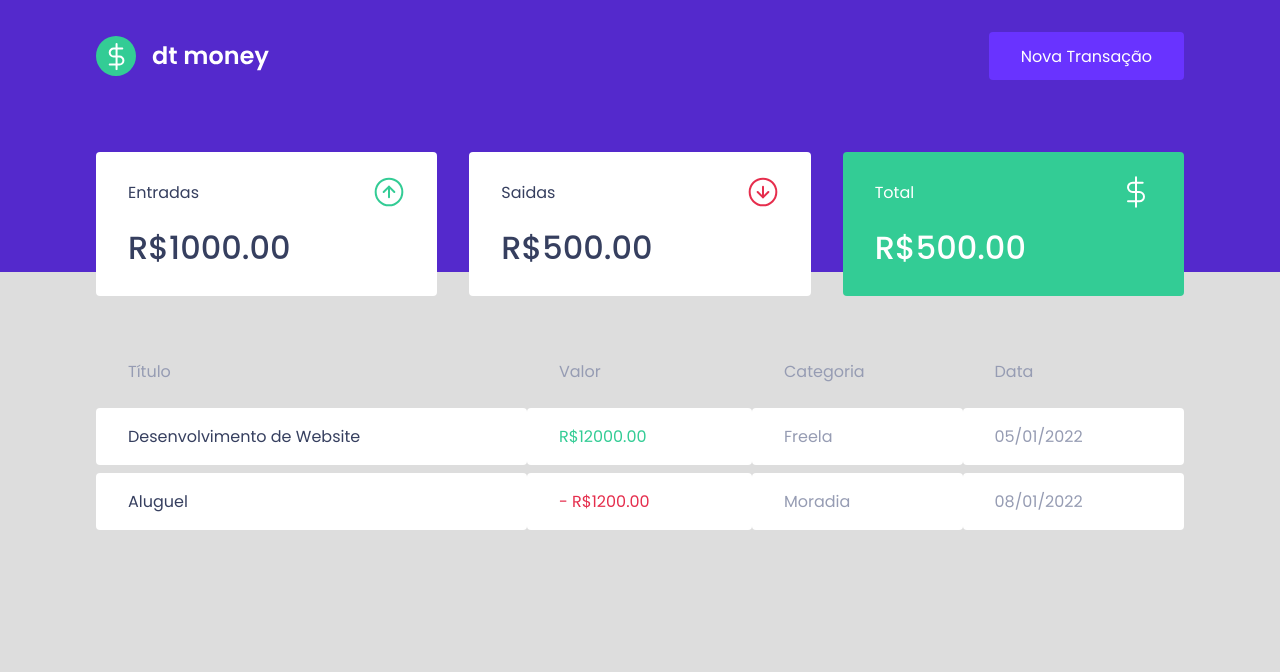
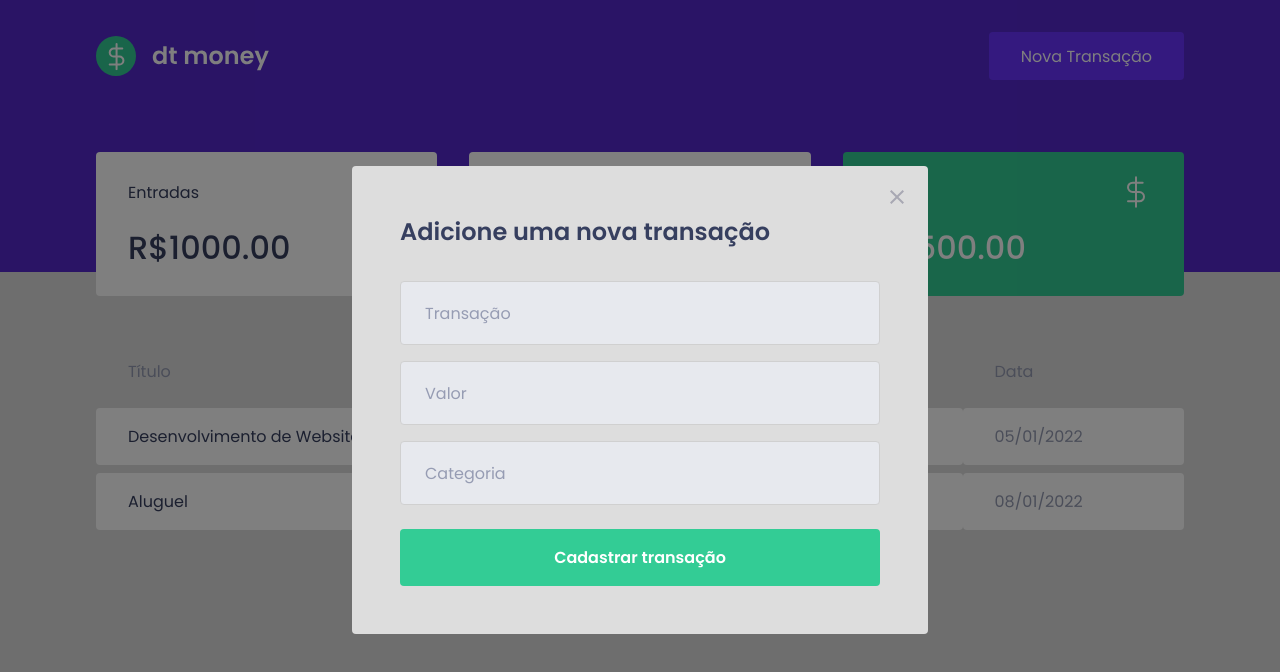
Before and after one commit to matheusalecksander/dtmoney, a React (Create React App) app: page / in a window 1280 px wide. Both pictures are taken after a click on the button "Nova Transação". Shown: the top 672 px of the page. Built offline with nearby package versions, Linux system fonts and the light colour scheme; no server answers; what miragejs would draw is missing.

Commit message:
Criado a conexão com a api utilizando axios e criado modal de transações

```diff
--- a/package.json
+++ b/package.json
@@ -3,9 +3,11 @@
   "version": "0.1.0",
   "private": true,
   "dependencies": {
+    "axios": "^0.24.0",
     "miragejs": "^0.1.42",
     "react": "^17.0.2",
     "react-dom": "^17.0.2",
+    "react-modal": "^3.14.4",
     "react-scripts": "4.0.3",
     "styled-components": "^5.3.3",
     "web-vitals": "^1.0.1"
@@ -18,6 +20,7 @@
     "@types/node": "^12.0.0",
     "@types/react": "^17.0.0",
     "@types/react-dom": "^17.0.0",
+    "@types/react-modal": "^3.13.1",
     "@types/styled-components": "^5.1.16",
     "typescript": "^4.1.2"
   },
--- a/src/App.tsx
+++ b/src/App.tsx
@@ -1,13 +1,32 @@
+import { useState } from 'react'
+
 import { Dashboard } from "./components/Dashboard";
 import { Header } from "./components/Header";
+import { NewTransactionModal } from "./components/NewTransactionModal";
+
 import { GlobalStyle } from "./styles/global";
 
 export function App() {
+  const [isNewTransactionModalOpen, setIsNewTransactionModalOpen] = useState(false)
+
+  function handleNewTransactionModalOpen() {
+    setIsNewTransactionModalOpen(true)
+  }
+
+  function handleNewTransactionModalClose() {
+    setIsNewTransactionModalOpen(false)
+  }
   return (
     <>
       <GlobalStyle />
-      <Header />
+      <Header
+        onNewTransactionModalOpen={handleNewTransactionModalOpen}
+      />
       <Dashboard />
+      <NewTransactionModal
+        isOpen={isNewTransactionModalOpen}
+        onRequestClose={handleNewTransactionModalClose}
+      />
     </>
   );
 }
--- a/src/components/Header/index.tsx
+++ b/src/components/Header/index.tsx
@@ -1,12 +1,16 @@
 import logoImg from '../../assets/logo.svg'
 import { Container, Content } from './styles';
 
-export function Header() {
+interface HeaderProps {
+  onNewTransactionModalOpen: () => void
+}
+
+export function Header({ onNewTransactionModalOpen }: HeaderProps) {
   return (
     <Container>
       <Content>
         <img src={logoImg} alt="dt money" />
-        <button type="button">
+        <button type="button" onClick={onNewTransactionModalOpen}>
           Nova Transação
         </button>
       </Content>
--- /dev/null
+++ b/src/components/NewTransactionModal/index.tsx
@@ -0,0 +1,53 @@
+import Modal from 'react-modal'
+import { Container } from './styles'
+
+import closeImg from '../../assets/close.svg'
+
+Modal.setAppElement('#root')
+
+interface NewTransactionModalProps {
+  isOpen: boolean,
+  onRequestClose: () => void
+}
+
+export function NewTransactionModal({ isOpen, onRequestClose }: NewTransactionModalProps) {
+  return (
+    <Modal
+      isOpen={isOpen}
+      onRequestClose={onRequestClose}
+      overlayClassName="react-modal-overlay"
+      className="react-modal-content"
+    >
+
+      <button
+        type="button"
+        onClick={onRequestClose}
+        className="react-modal-close"
+      >
+        <img src={closeImg} alt="Fechar modal" />
+      </button>
+
+      <Container>
+        <h2>Adicione uma nova transação</h2>
+
+        <input
+          placeholder="Transação"
+        />
+
+        <input
+          type="number"
+          placeholder="Valor"
+        />
+        <input
+          placeholder="Categoria"
+        />
+
+        <button type="submit">
+          Cadastrar transação
+        </button>
+
+      </Container>
+
+    </Modal>
+  );
+}
--- /dev/null
+++ b/src/components/NewTransactionModal/styles.ts
@@ -0,0 +1,45 @@
+import styled from 'styled-components'
+
+export const Container = styled.form`
+  h2 {
+    color: var(--text-title);
+    font-size: 1.5rem;
+    margin-bottom: 2rem;
+  }
+
+  input {
+    width: 100%;
+    padding: 0 1.5rem;
+    height: 4rem;
+    border-radius: 0.25rem;
+    border: 1px solid #d0d0d0;
+    background: #e7e9ee;
+    font-weight: 400;
+    font-size: 1rem;
+
+    &::placeholder {
+      color: var(--text-body)
+    }
+
+    & + input {
+      margin-top: 1rem;
+    }
+  }
+
+  button[type="submit"] {
+    width: 100%;
+    padding: 1rem 0;
+    background: var(--green);
+    color: #fff;
+    border-radius: 0.25rem;
+    border: 0;
+    font-size: 1rem;
+    font-weight: 600;
+    margin-top: 1.5rem;
+
+    &:hover {
+      filter: brightness(0.9);
+      transition: 0.2s;
+    }
+  }
+`
--- a/src/components/TransactionsTable/index.tsx
+++ b/src/components/TransactionsTable/index.tsx
@@ -1,12 +1,12 @@
 import { useEffect } from "react";
+import { api } from "../../services/api";
 import { Container } from "./styles";
 
 export function TransactionsTable() {
 
   useEffect(() => {
-    fetch('http://localhost:3000/api/transactions')
-      .then(response => response.json())
-      .then(data => console.log(data))
+    api.get('transactions')
+      .then(response => console.log(response.data))
   }, [])
 
   return (
--- /dev/null
+++ b/src/services/api.ts
@@ -0,0 +1,5 @@
+import axios from 'axios';
+
+export const api = axios.create({
+  baseURL: 'http://localhost:3000/api'
+})
--- a/src/styles/global.ts
+++ b/src/styles/global.ts
@@ -65,4 +65,39 @@
     opacity: 0.6;
     cursor: not-allowed;
   }
+
+  .react-modal-overlay {
+    background: rgba(0, 0, 0, 0.5);
+
+    position: fixed;
+    top: 0;
+    bottom: 0;
+    right: 0;
+    left: 0;
+
+    display: flex;
+    align-items: center;
+    justify-content: center;
+  }
+
+  .react-modal-content {
+    width: 100%;
+    max-width: 576px;
+    background: var(--background);
+    padding: 3rem;
+    position: relative;
+    border-radius: 0.25rem;
+  }
+
+  .react-modal-close {
+    position: absolute;
+    right: 1.5rem;
+    top: 1.5rem;
+    border: 0;
+    background: transparent;
+
+    &:hover {
+      filter: brightness(0.9);
+    }
+  }
 `
```
Also changed, not shown: 1 other file (tests, documents, lock files or other folders).
